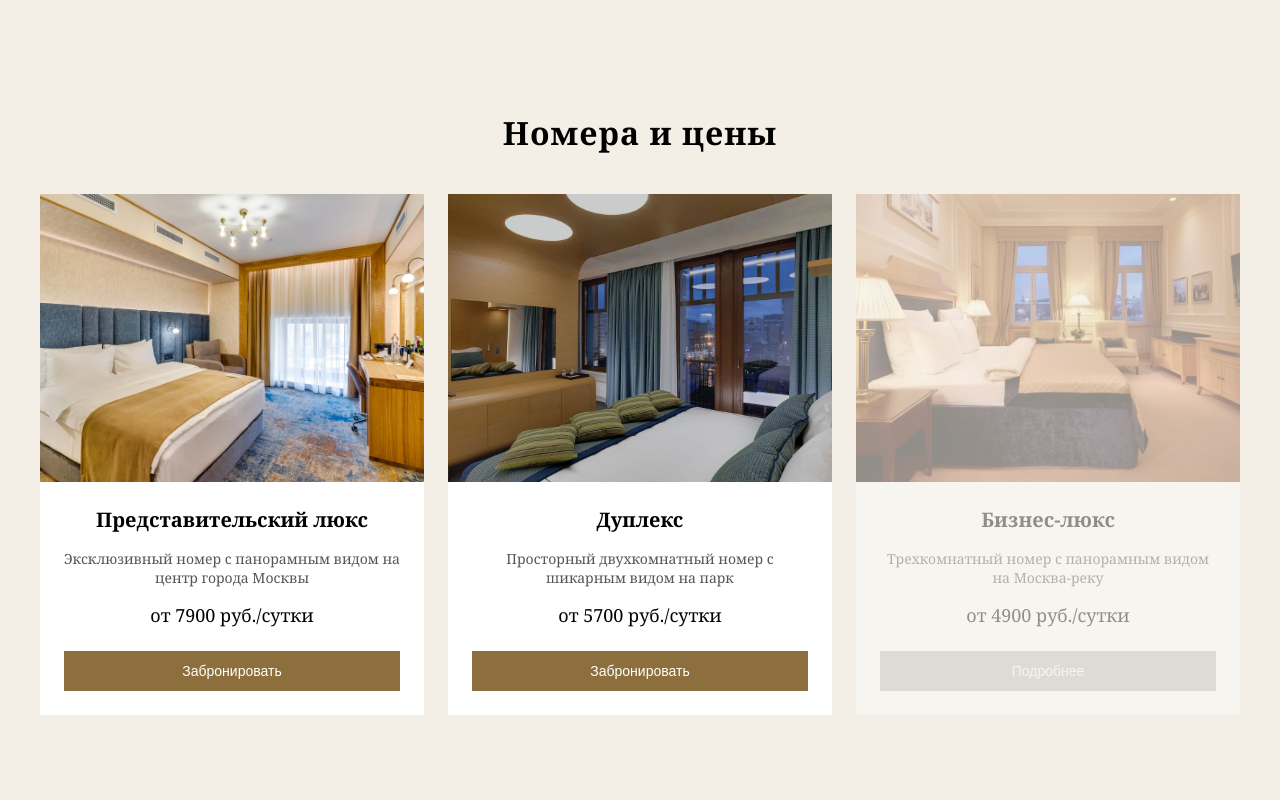
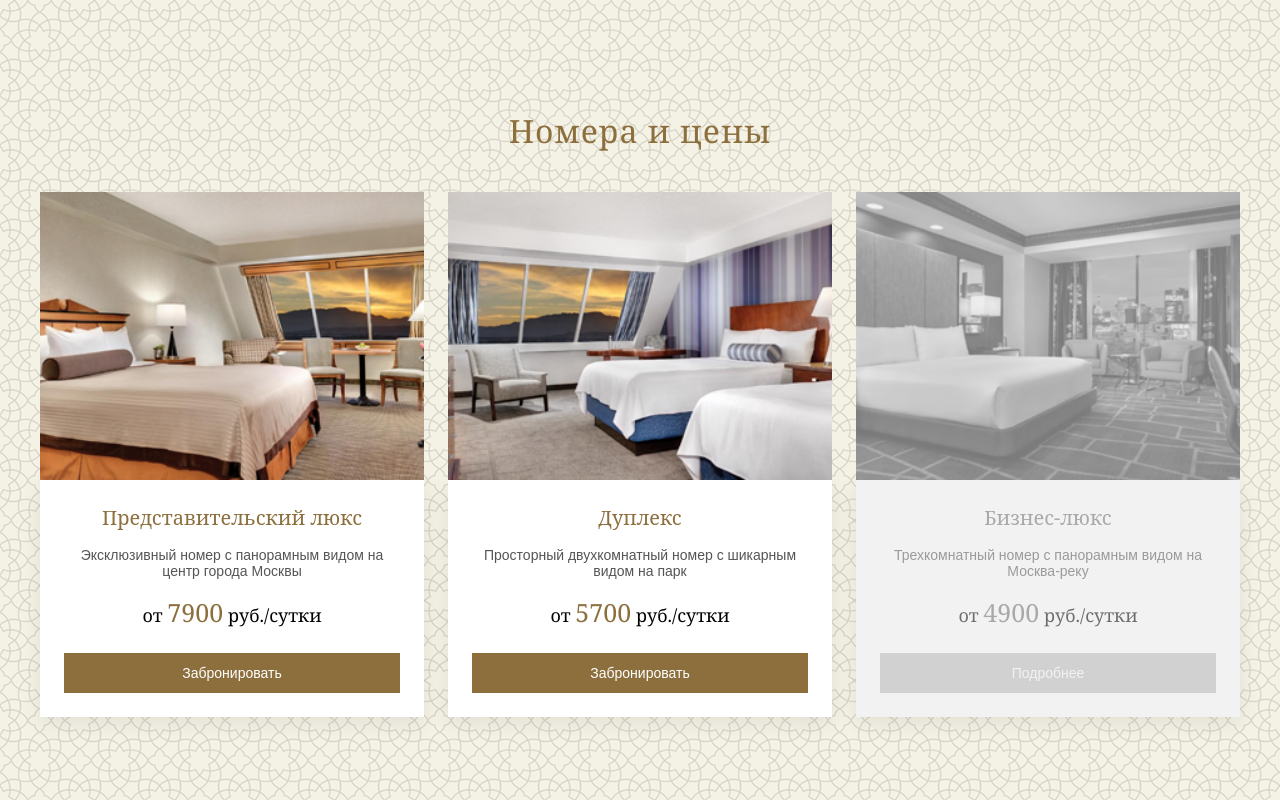
Before and after one commit to rednewer1/web-development, a PHP site: page / in a window 1280 px wide. Run offline with PHP 8.4, Linux system fonts and the light colour scheme; some web fonts are replaced.

Commit message:
17.12 fix

```diff
--- a/verstka/css/style.css
+++ b/verstka/css/style.css
@@ -1,8 +1,100 @@
+@font-face {
+  font-family: 'Noto Serif';
+  src: url('../fonts/NotoSerif-Regular.ttf') format('truetype');
+  font-weight: 400;
+  font-style: normal;
+  font-display: swap;
+}
+
+@font-face {
+  font-family: 'PT Sans';
+  src: url('../fonts/PTSans-Regular.ttf') format('truetype');
+  font-weight: 400;
+  font-style: normal;
+  font-display: swap;
+}
+
+.room-card__badge-text {
+  position: absolute;
+  top: 50%;
+  left: 50%;
+
+  transform: translate(-50%, -50%);
+
+  font-family: 'PT Sans', Arial, sans-serif;
+  font-size: 12px;
+  font-weight: 400;
+  line-height: 1.1;
+  text-align: center;
+  color: #ffffff;
+}
+
+
+.room-card__badge {
+  position: absolute;
+  top: 16px;
+  left: 16px;
+
+  width: 62px;
+  height: 62px;
+  color: white;
+  background-image: url('../img/best-price.png');
+  background-size: contain;
+  background-repeat: no-repeat;
+  background-position: center;
+  opacity: 0;
+  transition: opacity 0.2s ease;
+
+  pointer-events: none;
+}
+
+
+.room-card--best:hover .room-card__badge {
+  opacity: 1;
+}
+
+
+.room-rub__price{
+  font-size: 25px;
+  color: #8c6f3d;
+}
+
+.room-card__title{
+  font-family: 'Noto Serif', Georgia, serif;
+  font-weight: 400;
+}
+
+.room-card__text {
+  font-family: 'PT Sans', Arial, sans-serif;
+  font-weight: 400;
+}
+
+
 *,
 *::before,
 *::after {
   box-sizing: border-box;
 }
+
+.room-card__button {
+  transition: filter 0.2s ease;
+}
+
+.room-card__button:hover:not(:disabled) {
+  filter: brightness(1.1);
+}
+
+
+.room-card__content {
+  background-color: #ffffff;
+  box-shadow: 0 6px 20px rgba(0, 0, 0, 0.08);
+  transition: box-shadow 0.3s ease;
+}
+
+.room-card:hover .room-card__content {
+  box-shadow: none;
+}
+
 
 .room-card {
   display: flex;
@@ -43,6 +135,7 @@
   display: flex;
   align-items: center;
   justify-content: center;
+  background-image: url(../img/pattern-bg.png);
 }
 
 .page__content {
@@ -60,6 +153,8 @@
   margin-bottom: 40px;
   font-size: 32px;
   letter-spacing: 1px;
+  font-weight: 400;
+  color: #8c6f3d;
 }
 
 .rooms__list {
@@ -90,8 +185,19 @@
   cursor: pointer;
 }
 
+.room-card--disabled::after {
+  content: "";
+  position: absolute;
+  inset: 0;
+  background-color: #fff;
+  opacity: 0.45; /* степень засветления */
+  pointer-events: none;
+  z-index: 2;
+}
+
+
 .room-card--disabled {
-  opacity: 0.4;
+  filter: grayscale(100%) brightness(0.95);
   cursor: default;
 }
 
@@ -111,6 +217,8 @@
 .room-card__title {
   margin: 0 0 16px;
   font-size: 20px;
+  font-weight: 400;
+  color: #8c6f3d;
 }
 
 .room-card__text {
@@ -138,16 +246,8 @@
   cursor: default;
 }
 
-.room-card__badge {
-  position: absolute;
-  top: 16px;
-  left: 16px;
-  padding: 6px 12px;
-  background: #d82424;
-  color: #ffffff;
-  font-size: 12px;
-  display: none;
-}
+
+
 
 .room-card--best:hover .room-card__badge {
   display: block;
--- a/verstka/index.html
+++ b/verstka/index.html
@@ -12,11 +12,14 @@
       <h1 class="rooms__title">Номера и цены</h1>
 
       <div class="rooms__list">
-        <article class="room-card room-card--available">
+      <article class="room-card room-card--available room-card--best">
+          <div class="room-card__badge">
+            <span class="room-card__badge-text">Лучшая цена</span>
+          </div>
         <div class="room-card__image-wrapper">
             <img
             class="room-card__image"
-            src="img/room1.jpg"
+            src="img/room1.png"
             alt="Представительский люкс"
             >
         </div>
@@ -26,7 +29,7 @@
             <p class="room-card__text">
             Эксклюзивный номер с панорамным видом на центр города Москвы
             </p>
-            <p class="room-card__price">от 7900 руб./сутки</p>
+            <p class="room-card__price">от <span class="room-rub__price">7900</span> руб./сутки</p>
             <button class="room-card__button" type="button">
             Забронировать
             </button>
@@ -35,12 +38,15 @@
 
 
         <article class="room-card room-card--available room-card--best">
-        <div class="room-card__badge">Лучшая цена</div>
+        <div class="room-card__badge">
+          <span class="room-card__badge-text">Лучшая цена</span>
+        </div>
+
 
         <div class="room-card__image-wrapper">
             <img
             class="room-card__image"
-            src="img/room2.jpg"
+            src="img/room2.png"
             alt="Дуплекс"
             >
         </div>
@@ -50,7 +56,7 @@
             <p class="room-card__text">
             Просторный двухкомнатный номер с шикарным видом на парк
             </p>
-            <p class="room-card__price">от 5700 руб./сутки</p>
+            <p class="room-card__price">от <span class="room-rub__price">5700</span> руб./сутки</p>
             <button class="room-card__button" type="button">
             Забронировать
             </button>
@@ -62,7 +68,7 @@
         <div class="room-card__image-wrapper">
             <img
             class="room-card__image"
-            src="img/room3.webp"
+            src="img/room3.png"
             alt="Бизнес-люкс"
             >
         </div>
@@ -72,7 +78,7 @@
             <p class="room-card__text">
             Трехкомнатный номер с панорамным видом на Москва-реку
             </p>
-            <p class="room-card__price">от 4900 руб./сутки</p>
+            <p class="room-card__price">от <span class="room-rub__price">4900</span> руб./сутки</p>
             <button class="room-card__button" type="button" disabled>
             Подробнее
             </button>
```
Also changed, not shown: verstka/fonts/NotoSerifRegular.ttf (added), verstka/fonts/PTSansRegular.ttf (added), verstka/img/best-price.png (added), verstka/img/pattern-bg.png (added), verstka/img/room1.jpg (deleted), verstka/img/room1.png (added), verstka/img/room2.jpg (deleted), verstka/img/room2.png (added), verstka/img/room3.png (added), verstka/img/room3.webp (deleted).
